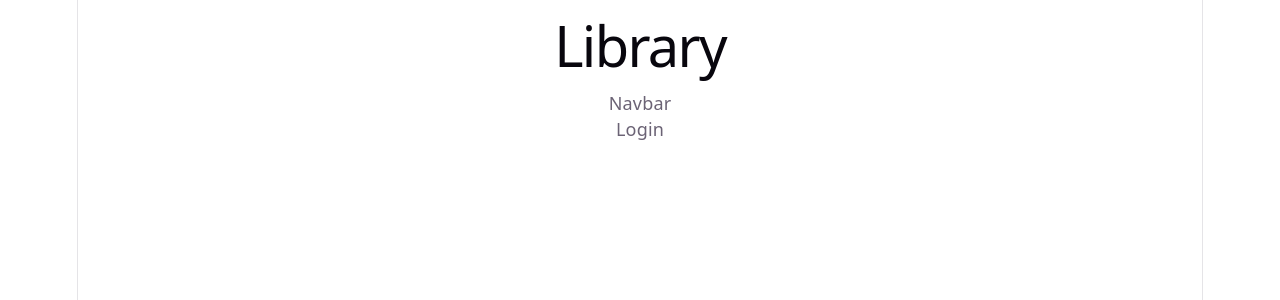
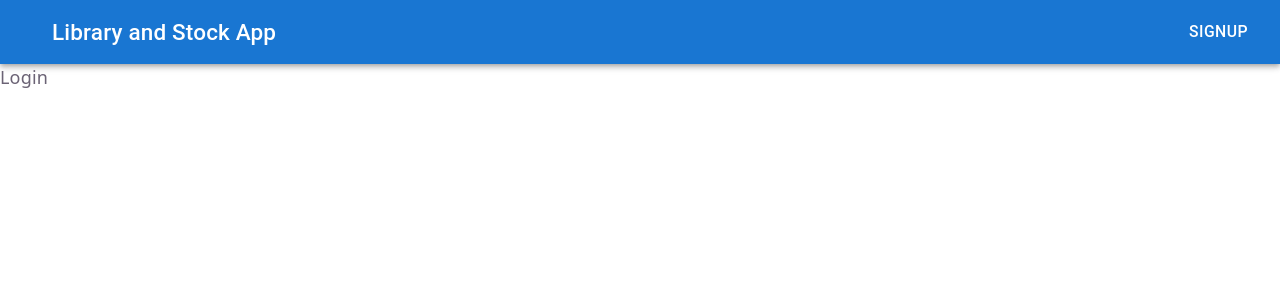
Before and after one commit to maparnachandren-cloud/Library-Stock-Keeping-App, a React (Vite) app in the folder frontend/: page /login in a window 1280 px wide. Shown: the top 300 px of the page. Built offline with nearby package versions, Linux system fonts and the light colour scheme.

Commit message:
Navbar completed

```diff
--- a/frontend/src/App.jsx
+++ b/frontend/src/App.jsx
@@ -19,7 +19,6 @@
 
   return (
     <>
-     <h1>Library</h1>
      <Navbar/>
      <Routes>
      <Route path="/" element={<Navigate to="/login"></Navigate>}/>
--- a/frontend/src/components/Navbar/Navbar.jsx
+++ b/frontend/src/components/Navbar/Navbar.jsx
@@ -1,8 +1,62 @@
 import React from 'react'
+import AppBar from '@mui/material/AppBar';
+import Box from '@mui/material/Box';
+import Toolbar from '@mui/material/Toolbar';
+import Typography from '@mui/material/Typography';
+import Button from '@mui/material/Button';
+import IconButton from '@mui/material/IconButton';
+import { useNavigate, useLocation } from 'react-router-dom';
+
+
 
 const Navbar = () => {
+  const navigate = useNavigate();
+  const location = useLocation();
+  const isLoginPage = location.pathname === '/login';
+  const isSignupPage = location.pathname === '/signup';
   return (
-    <div>Navbar</div>
+    <Box sx={{ flexGrow: 1 }}>
+      <AppBar position="static">
+        <Toolbar>
+          <IconButton
+            size="large"
+            edge="start"
+            color="inherit"
+            aria-label="menu"
+            sx={{ mr: 2 }}
+          >
+          </IconButton>
+          <Typography variant="h6" component="div" sx={{ flexGrow: 1 }}>
+            Library and Stock App
+          </Typography>
+          <Button color="inherit" onClick={() => {
+
+    if (isLoginPage) {
+      navigate('/signup');
+    }
+    else if(isSignupPage){
+      navigate('/login')
+    }
+
+    else {
+      navigate('/login');
+    }
+
+  }}
+>
+
+          {
+          isLoginPage
+      ? "Signup"
+      : isSignupPage
+      ? "Login"
+      : "Logout"
+          }
+
+            </Button>
+        </Toolbar>
+      </AppBar>
+    </Box>
   )
 }
 
--- a/frontend/src/index.css
+++ b/frontend/src/index.css
@@ -54,7 +54,7 @@
   margin: 0;
 }
 
-#root {
+/* #root {
   width: 1126px;
   max-width: 100%;
   margin: 0 auto;
@@ -64,7 +64,7 @@
   display: flex;
   flex-direction: column;
   box-sizing: border-box;
-}
+} */
 
 h1,
 h2 {
```
